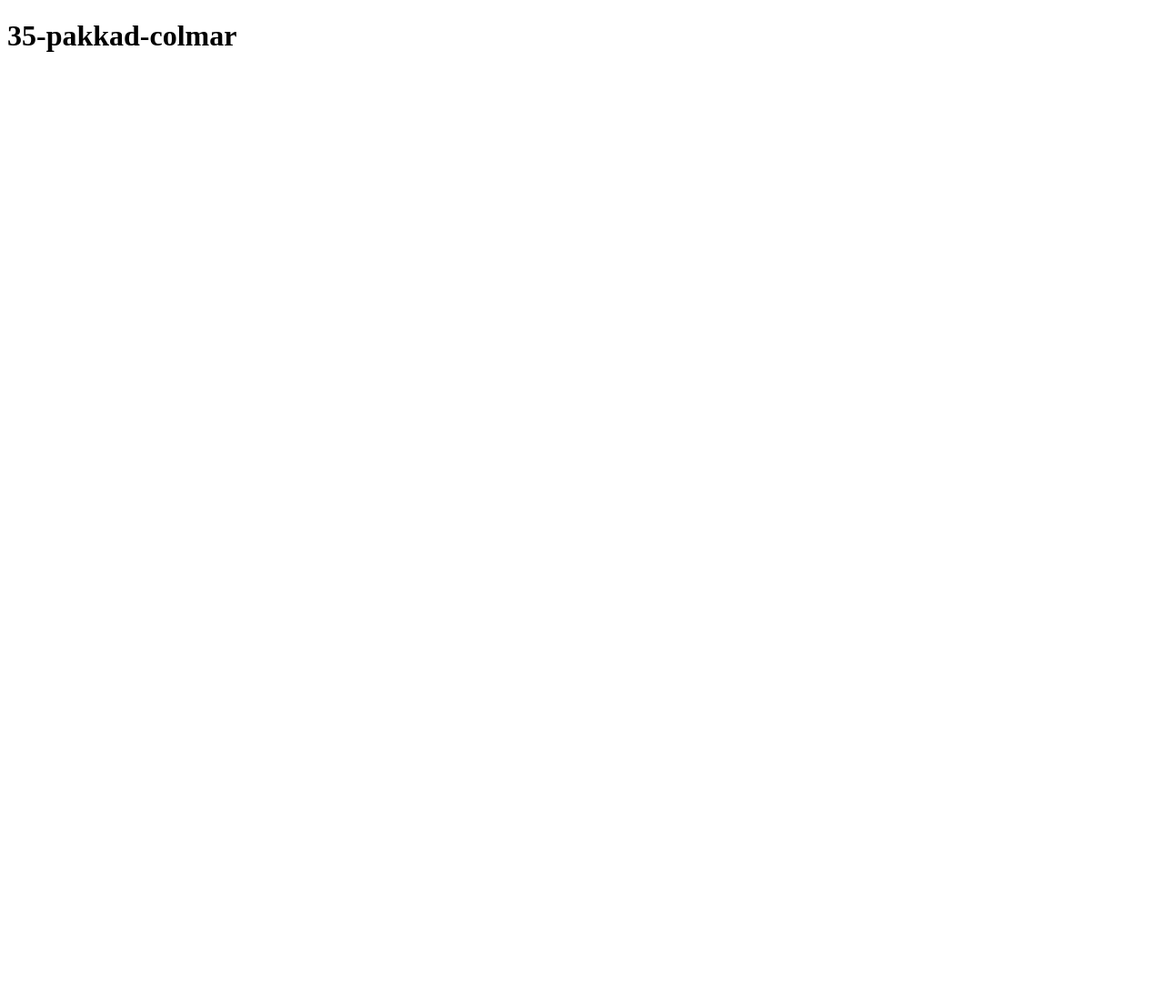
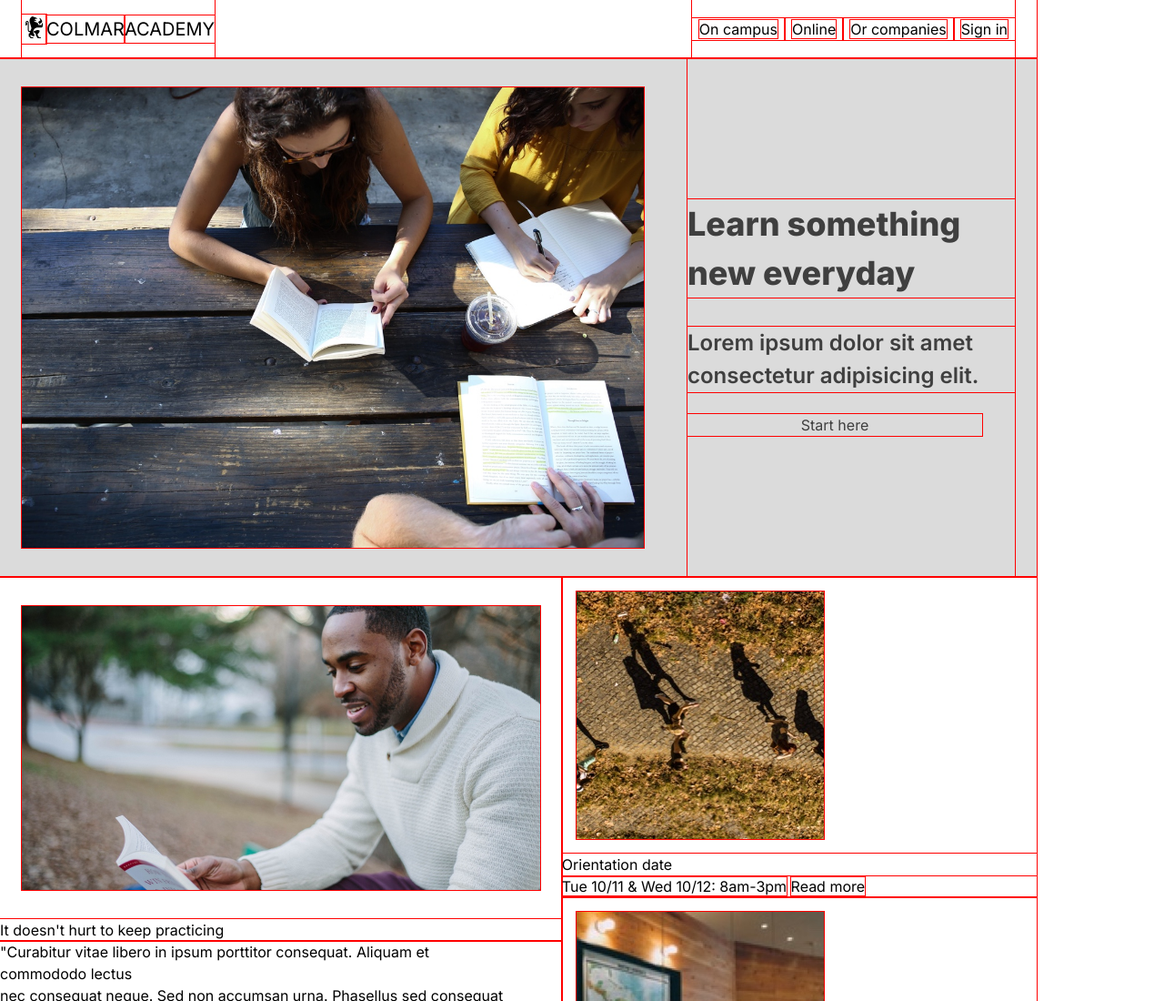
Before and after one commit to pokayokee/35-pakkad-colmar, a plain HTML site: page index.html in a window 1280 px wide. Shown: the top 1100 px of the page at 91% size. Before the commit the page ends 800 px from the top, so only its background shows below. Drawn offline with nearby package versions, Linux system fonts and the light colour scheme.

Commit message:
updated infromation section in index.html and add style in style.css

```diff
--- a/index.html
+++ b/index.html
@@ -4,9 +4,80 @@
   <meta charset="UTF-8">
   <meta name="viewport" content="width=device-width, initial-scale=1.0">
   <title>35-pakkad-colmar</title>
+  <link rel="stylesheet" href="style.css">
+  <script src="https://cdn.tailwindcss.com"></script>
 </head>
 
 <body>
-  <h1>35-pakkad-colmar</h1>
+  <header class="">
+    <nav>
+      <div class="nav__logo">
+        <img src="images/ic-logo.svg" alt="">
+        <span>COLMAR</span>
+        <span>ACADEMY</span>
+      </div>
+        <ul class="nav__menu">
+          <li><a href="#">On campus</a></li>
+          <li><a href="#">Online</a></li>
+          <li><a href="#">Or companies</a></li>
+          <li><a href="#">Sign in</a></li>
+        </ul>
+    </nav>
+
+    <main>
+
+      <!-- hero section -->
+
+      <section class="hero">
+        <img src="images/banner.jpg" alt="">
+        <div class="hero__title">
+          <h1>Learn something <br>new everyday</h1>
+          <p>Lorem ipsum dolor sit amet <br>consectetur adipisicing elit.</p>
+          <button>Start here</button>
+        </div>
+      </section>
+
+      <!-- information section -->
+
+       <section class="information">
+        <div class="info__main">
+          <img src="images/information-main.jpg" alt="">
+          <h2>It doesn't hurt to keep practicing</h2>
+          <p>"Curabitur vitae libero in ipsum porttitor consequat. Aliquam et commododo
+            lectus <br>nec consequat neque. Sed non accumsan urna. Phasellus sed consequat ex. Etiam
+            <br>eget magna laoreet, efficitur dolor consequat, tristique ligula."</p>
+          <span>Emanuel, Sr Strategist at Hiring.com</span>
+        </div>
+
+        <div class="info__more">
+          <article>
+            <img src="images/information-orientation.jpg" alt="" class="m-4">
+            <div>
+              <h2>Orientation date</h2>
+              <span>Tue 10/11 & Wed 10/12: 8am-3pm</span>
+              <span>Read more</span>
+            </div>
+          </article>
+          <article>
+            <img src="images/information-campus.jpg" alt="" class="m-4">
+            <div>
+              <h2>Our campus</h2>
+              <span>Find which campus is close by you</span>
+              <span>Read more</span>
+            </div>
+          </article>
+          <article>
+            <img src="images/information-guest-lecture.jpg" alt="" class="m-4">
+            <div>
+              <h2>Our guest lecture</h2>
+              <span>Join a keynote with Oliver Sack about music in medical treatment</span>
+              <span>Read more</span>
+            </div>
+          </article>
+        </div>
+       </section>
+
+    </main>
+  </header>
 </body>
 </html>
--- a/style.css
+++ b/style.css
@@ -1,3 +1,5 @@
+@import url('https://fonts.googleapis.com/css2?family=Inter:ital,opsz,wght@0,14..32,100..900;1,14..32,100..900&display=swap');
+
 /* CSS Reset  */
 *,
 *::before,
@@ -6,6 +8,7 @@
 	margin: 0;
 	box-sizing: border-box;
 }
+
 body {
 	line-height: 1.5;
 	-webkit-font-smoothing: antialiased;
@@ -18,15 +21,18 @@ svg {
 	display: block;
 	max-width: 100%;
 }
+
 input,
 button,
 textarea,
 select {
 	font: inherit;
 }
+
 p {
 	text-wrap: pretty;
 }
+
 h1,
 h2,
 h3,
@@ -35,3 +41,132 @@ h5,
 h6 {
 	text-wrap: balance;
 }
+
+* {
+	outline: red solid 1px;
+}
+
+/* root */
+
+:root {
+  --clr-bg-gray: rgb(219, 219, 219);
+  --clr-text-gray: rgb(63, 63, 63);
+  --clr-text-white: rgb(255, 255, 255);
+
+}
+
+/* Responsive */
+
+
+
+/* CSS Custom Layout */
+
+*{
+  margin: 0;
+  padding: 0;
+  box-sizing: border-box;
+}
+
+body {
+  font-family: "Inter", serif;
+  max-width: 1140px;
+  margin: 0 auto;
+
+}
+
+nav {
+  display: flex;
+  justify-content: space-between;
+  height: 4rem;
+
+}
+
+.nav__logo {
+  display: flex;
+  align-items: center;
+  margin-left: 1.5rem;
+  font-size: 1.25rem;
+
+}
+
+.nav__menu {
+  display: flex;
+  align-items: center;
+  margin: 0 1.5rem;
+  font-size: 1rem;
+
+}
+
+.nav__menu a {
+  margin: 0 .5rem;
+
+}
+
+.hero {
+  display: flex;
+  background-color: var(--clr-bg-gray);
+  color: var(--clr-text-gray);
+}
+
+.hero img {
+  width: 60%;
+  margin: 2rem 1.5rem;
+
+}
+
+.hero__title {
+  display: flex;
+  flex-direction: column;
+  justify-content: center;
+  margin: 0 1.5rem;
+  width: 40%;
+
+}
+
+.hero__title h1 {
+  margin-bottom: 2rem;
+  font-size: 2.25rem;
+  font-weight: 800;
+
+}
+
+.hero__title p {
+  margin-bottom: 1.5rem;
+  font-size: 1.5rem;
+  font-weight: 600;
+
+}
+
+button {
+  padding: 0.5rem 0;
+  width: 90%;
+  background-color: var(--clr-text-gray);
+  color: var(--clr-text-white);
+}
+
+.information {
+  display: flex;
+
+}
+
+.info__main {
+  width: 60%;
+  display: flex;
+  flex-direction: column;
+
+}
+
+.info__main img {
+  margin: 2rem 1.5rem;
+
+}
+
+.info__main h2,p,span {
+
+
+}
+
+.info__more {
+  display: flex;
+  flex-direction: column;
+}
```
